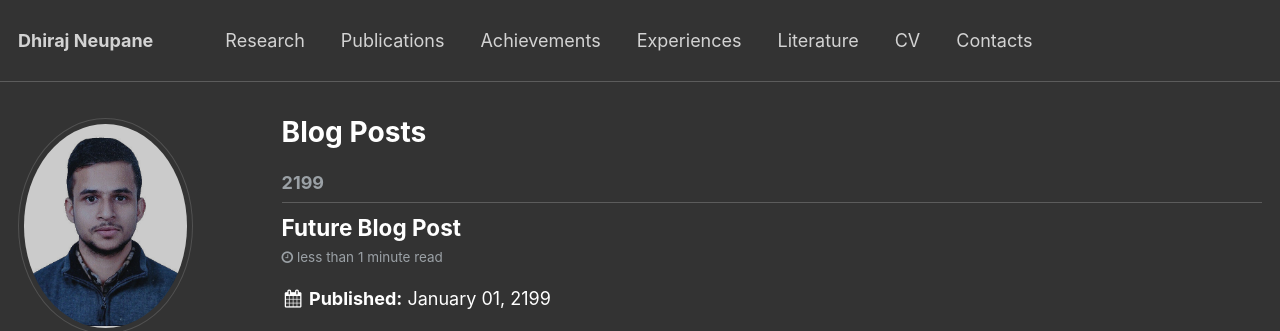
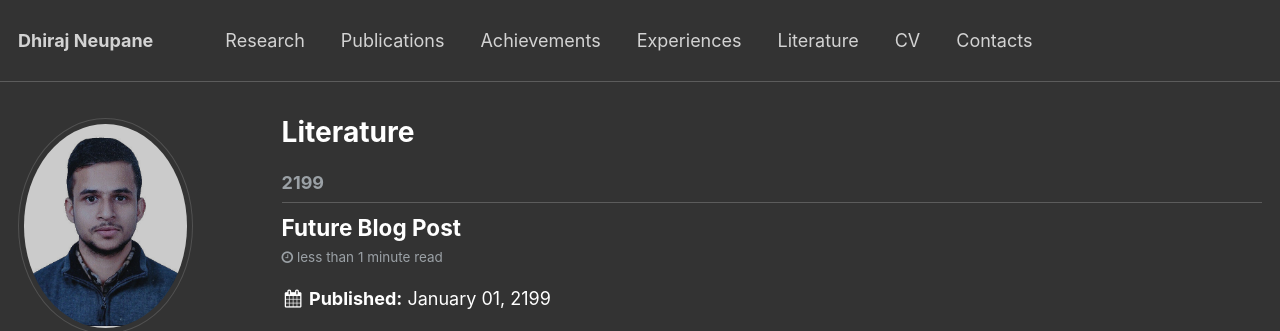
Before and after one commit to dhirajneupane/academicPortfolio, a Jekyll site: the page built from _pages/year-archive.html, in a window 1280 px wide. Shown: the top 331 px of the page. Built offline with Jekyll 4.4.1, drawn with Linux system fonts in a browser that asks for light colours; some web fonts are replaced.

Commit message:
Update year-archive.html

```diff
--- a/_pages/year-archive.html
+++ b/_pages/year-archive.html
@@ -1,7 +1,7 @@
 ---
 layout: archive
 permalink: /year-archive/
-title: "Blog Posts"
+title: "Literature"
 author_profile: true
 redirect_from:
   - /wordpress/blog-posts/
```
